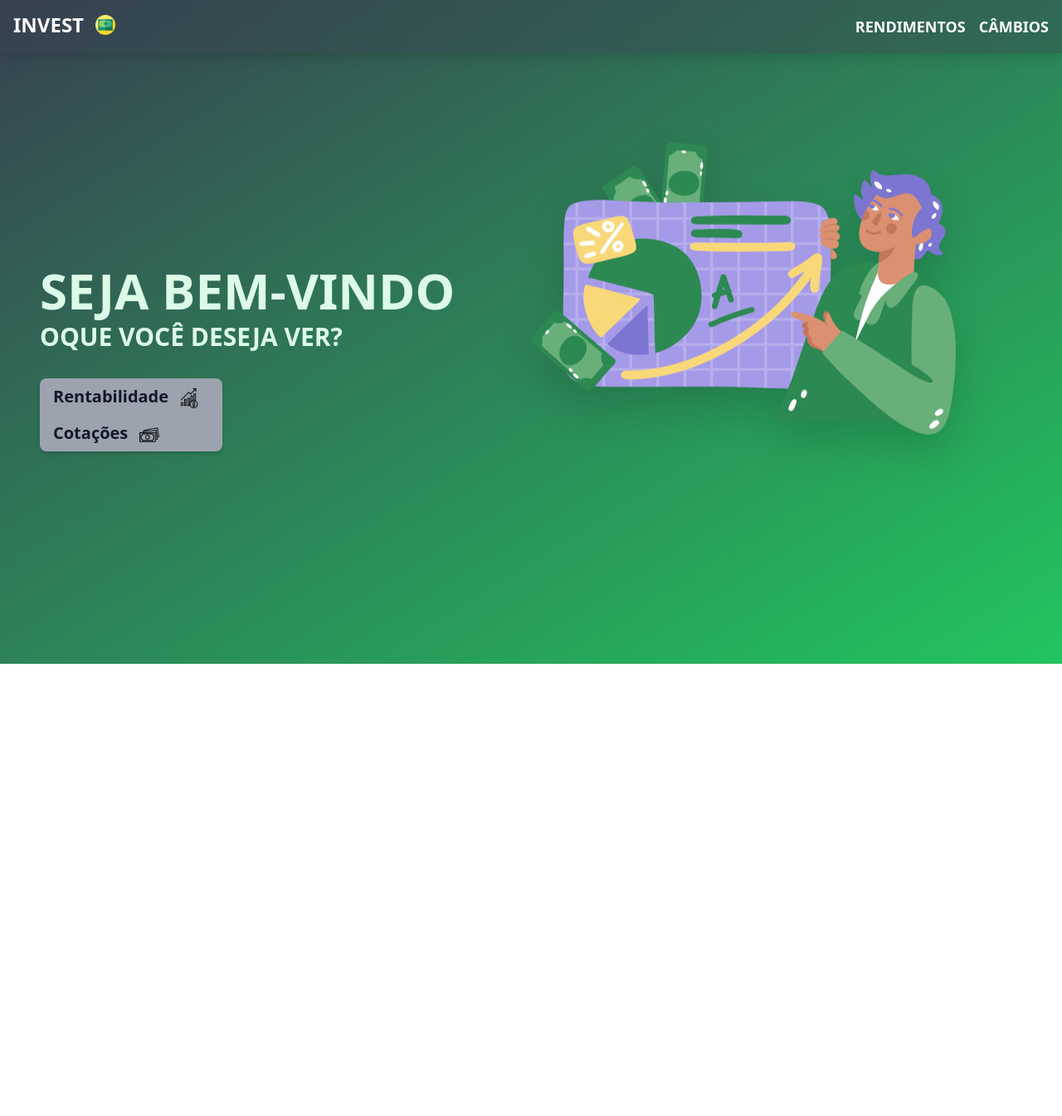
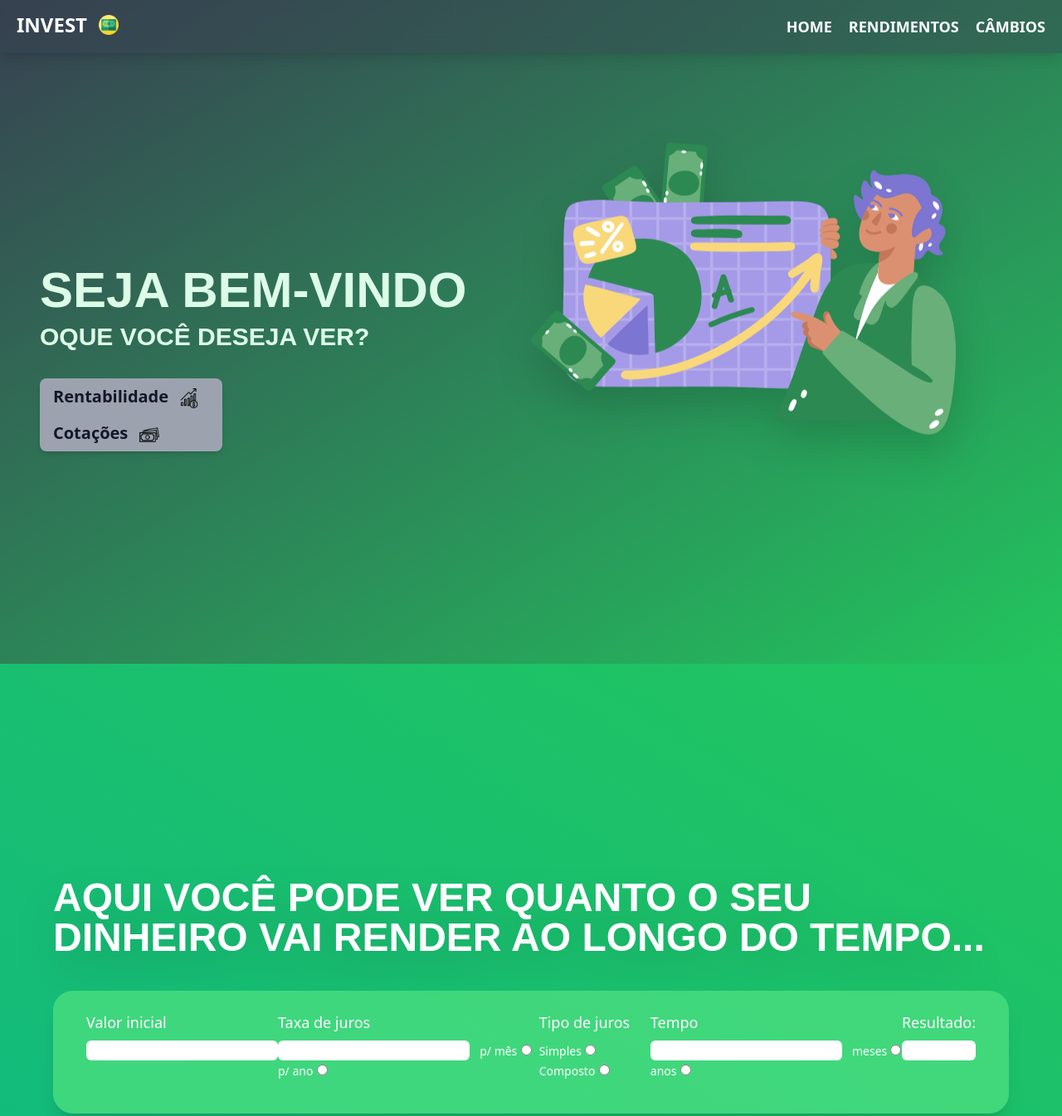
Before and after one commit to matheusDrumond/pagina_de_investimentos, a website: page src/index.html in a window 1280 px wide. Shown: the top 1345 px of the page at 83% size. Before the commit the page ends 800 px from the top, so only its background shows below. Drawn offline with Linux system fonts and the light colour scheme.

Commit message:
Início do desenvolvimento da página de rendimentos

```diff
--- a/credits.txt
+++ b/credits.txt
@@ -1,4 +1,8 @@
+Esses créditos serão anexados ao footer da página ao final da produção e antes da publicação
+
 ícone logo: <a href="https://www.flaticon.com/free-icons/money" title="money icons">Money icons created by Freepik - Flaticon</a>
 Icone rentabilidade: <a href="https://www.flaticon.com/free-icons/money" title="money icons"></a>
 Icone cotações: <a href="https://www.flaticon.com/free-icons/money" title="money icons"></a>
 Sticker Home-page: <a class="basis-1/2" href="https://www.flaticon.com/free-stickers/money" title="money stickers"></a>
+Sticker 1 da página de rendimentos: <a href="https://www.flaticon.com/free-stickers/money" title="money stickers">Money stickers created by Stickers - Flaticon</a>
+Sticker 2 da página de rendimentos: <a href="https://www.flaticon.com/free-stickers/finance" title="finance stickers">Finance stickers created by Stickers - Flaticon</a>
--- a/package.json
+++ b/package.json
@@ -4,8 +4,7 @@
   "description": "Este é um programa para cálculo de investimentos, juros e montante.  Com suporte para verificação de cotação de outros câmbios.",
   "main": "index.js",
   "scripts": {
-    "start": "npx tailwindcss -i ./src/styles.css -o ./dist/styles.css --watch",
-    "tsc": "tsc ./src/index.ts -w"
+    "start": "npx tailwindcss -i ./src/styles.css -o ./dist/styles.css --watch"
   },
   "repository": {
     "type": "git",
--- a/src/index.html
+++ b/src/index.html
@@ -1,5 +1,5 @@
 <!DOCTYPE html>
-<html lang="en">
+<html lang="en" class="scroll-smooth">
 <head>
     <meta charset="UTF-8">
     <meta name="viewport" content="width=device-width, initial-scale=1.0">
@@ -7,24 +7,69 @@
     <title>Drumond Invest</title>
 </head>
 <body class="h-screen w-full">
-    <nav class="flex flex-row p-4 fixed h-16 w-full bg-gray-700/40 backdrop-blur-md items-center shadow-lg">
+    <nav class="flex flex-row p-5 fixed h-16 w-full bg-gray-700/40 backdrop-blur-md items-center shadow-lg z-50">
 		<span class="text-2xl leading-5 uppercase font-bold text-white">Invest <img src="../public/img/logo.png" class="h-6 w-6 inline-block ml-2 mb-1"></span>
-		<ul class="flex flex-row gap-x-4 ml-auto">
-			<li class="text-lg text-white leading-4 uppercase font-bold cursor-pointer hover:text-green-500 hover:duration-500"><a href="#rentabilidade">Rendimentos</a></li class="text-lg leading-5 uppercase">
+		<ul class="flex flex-row gap-x-5 ml-auto">
+			<li class="text-lg text-white leading-4 uppercase font-bold cursor-pointer hover:text-green-500 hover:duration-500"><a href="#home-page">home</a></li class="text-lg leading-5 uppercase">
+			<li class="text-lg text-white leading-4 uppercase font-bold cursor-pointer hover:text-green-500 hover:duration-500"><a href="#rendimento">Rendimentos</a></li class="text-lg leading-5 uppercase">
 			<li class="text-lg text-white leading-4 uppercase font-bold cursor-pointer hover:text-green-500 hover:duration-500"><a href="#cotacoes">Câmbios</a></li class="text-lg leading-5 uppercase">
 		</ul>
     </nav>
 	<section id="home-page" class="h-screen w-full bg-gradient-to-br from-gray-700 to-green-500 pt-16 flex flex-row">
 		<div class="basis-1/2 flex flex-col gap-y-8 justify-center p-12">
-		<h2 class="text-6xl text-green-100 font-bold uppercase drop-shadow-3xl">Seja bem-vindo</h2>
-		<p class="text-3xl font-bold text-green-100 uppercase -mt-6">Oque você deseja ver?</p>
+		<h2 class="text-6xl text-green-100 font-bold uppercase drop-shadow-3xl font-Oswald">Seja bem-vindo</h2>
+		<p class="text-3xl font-bold text-green-100 uppercase -mt-6 font-Oswald">Oque você deseja ver?</p>
 		<ul class="bg-gray-400 w-fit rounded-lg shadow-md">
-		<li class="text-xl text-gray-900 cursor-pointer hover:bg-green-600/80 pr-7 pl-4 py-2 hover:rounded-t-lg font-bold duration-500">Rentabilidade <img src="../public/img/investimentos-logo.png" class="h-6 w-6 inline-block ml-2"></li>
+		<li class="text-xl text-gray-900 cursor-pointer hover:bg-green-600/80 pr-7 pl-4 py-2 hover:rounded-t-lg font-bold duration-500"><a href="#rendimento">Rentabilidade</a> <img src="../public/img/investimentos-logo.png" class="h-6 w-6 inline-block ml-2"></li>
 		<li class="text-xl text-gray-900 cursor-pointer hover:bg-green-600/80 pr-7 pl-4 py-2 hover:rounded-b-lg font-bold duration-500">Cotações <img src="../public/img/cotacoes-logo.png" class="h-6 w-6 inline-block ml-2"></li>
 		</ul>
 	</div>
 	<img src="../public/img/business-report.png" alt="Animação de um homem segurando gráfico" class="drop-shadow-2xl animate-upDown h-fit">
 	</section>
+	<section id="rendimento" class="h-screen w-full p-16 bg-gradient-to-tr from-emerald-500 to-green-500 flex flex-col items-center justify-center gap-y-10">
+		<h2 class="text-5xl uppercase text-white font-Oswald font-bold w-full z-20 drop-shadow-2xl">Aqui você pode ver quanto o seu dinheiro vai render ao longo do tempo...</h2>
+		<div class="flex flex-row bg-green-400/80 pt-6 p-10 rounded-3xl justify-between w-full shadow-xl z-20">
+			<div>
+				<label for="number" class="text-white text-lg flex-auto block">Valor inicial</label>
+				<input type="number" id="capital" name="capital" class="rounded-md mt-2">
+			</div>
+
+			<div>
+				<label for="juros" class="text-white text-lg block">Taxa de juros</label>
+				<input type="number" id="juros" class="rounded-md mt-2">
+
+				<label for="p-month" class="text-white text-sm ml-2">p/ mês</label>
+				<input type="radio" id="p-month" name="yearOrMonth" value="p-month" class="accent-green-400">
+
+				<label for="p-year" class="text-white text-sm">p/ ano</label>
+				<input type="radio" id="p-year" name="yearOrMonth" value="p-year" class="accent-green-400">
+
+			</div>
+			<div>
+				<p class="text-white text-lg block mb-2">Tipo de juros</p>
+
+				<label for="juros-type" class="text-white text-sm">Simples</label>
+				<input type="radio" id="simples" name="juros-type" value="simples" class="accent-green-400">
+
+				<label for="juros-type" class="text-white text-sm">Composto</label>
+				<input type="radio" id="composto" name="juros-type" value="composto" class="accent-green-400">
+			</div>
+			<div>
+				<label for="time" class="text-white text-lg block">Tempo</label>
+				<input type="number" id="time" name="time" class="rounded-md mt-2">
+
+					<label for="month" class="text-white text-sm ml-2">meses</label>
+					<input type="radio" id="month" name="time-type" value="month" class="accent-green-400">
+
+					<label for="year" class="text-white text-sm">anos</label>
+					<input type="radio" id="year" name="time-type" value="year" class="accent-green-400">
+			</div>
+			<div>
+				<p class="text-white text-lg">Resultado:</p>
+				<p class="min-w-8 bg-white rounded-md mt-2 text-white" id="resultado">x</p>
+			</div>
+		</div>
+	</section>
     <script src="index.js"></script>
 </body>
 </html>
--- a/src/index.js
+++ b/src/index.js
@@ -0,0 +1 @@
+'use strict'
--- a/tailwind.config.js
+++ b/tailwind.config.js
@@ -16,6 +16,9 @@ module.exports = {
     animation: {
       upDown: 'upDown 10s ease-in-out infinite'
     },
+    fontFamily: {
+      'Oswald': ['Oswald', 'sans-serif']
+    }
   },
   plugins: [],
 }
```
Also changed, not shown: dist/styles.css, public/img/finance.png (added), public/img/line-graph.png (added), src/index.ts (deleted), 1 other file.
